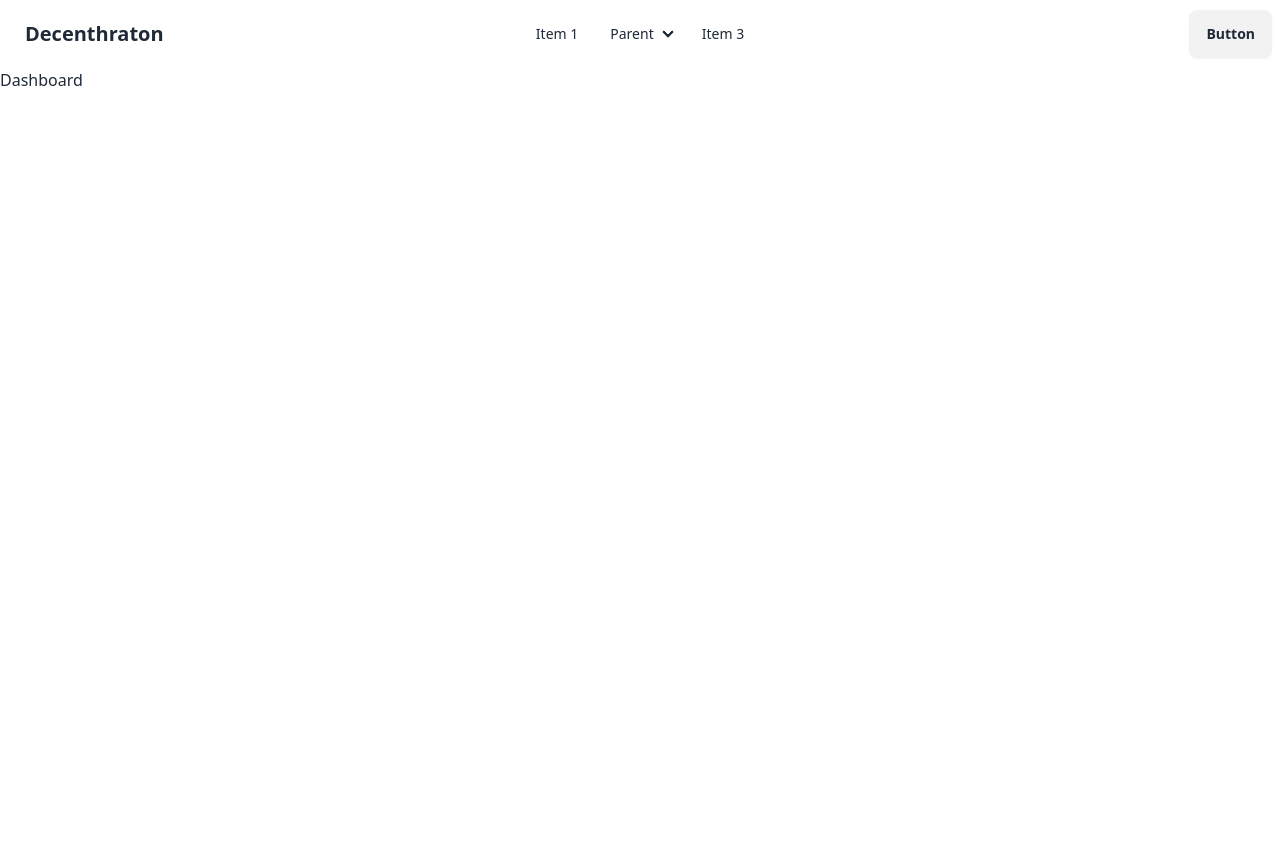
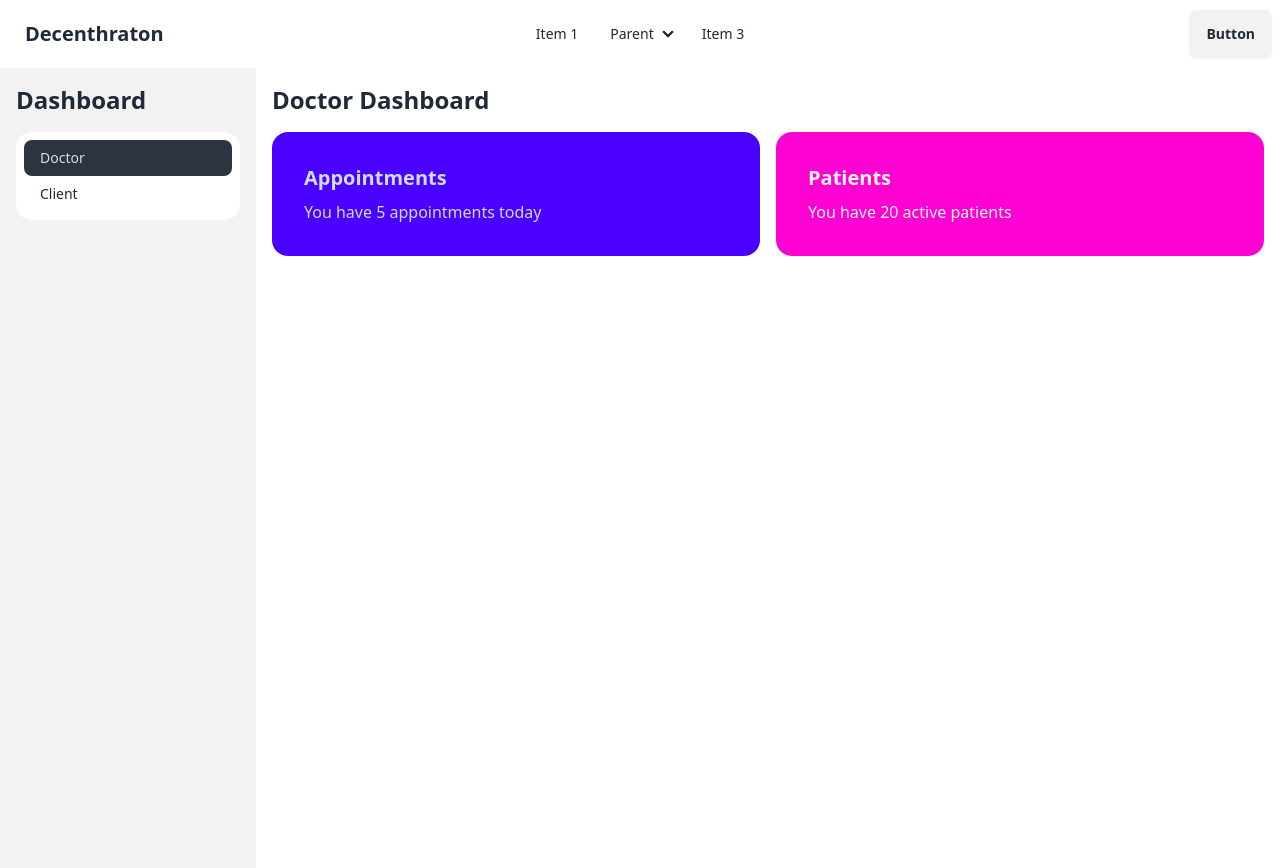
Before and after one commit to slackerkids/aitrack, a Next.js app: page /dashboard in a window 1280 px wide. Before the commit the page ends 800 px from the top, so only its background shows below. Built offline with nearby package versions, Linux system fonts and the light colour scheme.

Commit message:
Dashboard added

```diff
--- a/app/dashboard/page.tsx
+++ b/app/dashboard/page.tsx
@@ -1,11 +1,17 @@
+"use client"
+import React, { useState } from 'react';
+import Sidebar from '@/components/Sidebar';
+import Doctor from '@/components/Doctor';
+import Client from '@/components/Client';
 
-import Navbar from "@/components/Navbar";
 
-export default function Home() {
+export default function Dashboard() {
+  const [activeView, setActiveView] = useState<'doctor' | 'client'>('doctor');
   return (
-    <div className="">
-      <div>
-        Dashboard
+    <div className="flex">
+      <Sidebar activeView={activeView} setActiveView={setActiveView} />
+      <div className="flex-1">
+        {activeView === 'doctor' ? <Doctor /> : <Client />}
       </div>
     </div>
   );
--- /dev/null
+++ b/components/Client.tsx
@@ -0,0 +1,23 @@
+const Client = () => {
+  return (
+    <div className="p-4">
+      <h2 className="text-2xl font-bold mb-4">Client Dashboard</h2>
+      <div className="grid grid-cols-2 gap-4">
+        <div className="card bg-accent text-accent-content">
+          <div className="card-body">
+            <h3 className="card-title">Upcoming Appointments</h3>
+            <p>You have 2 upcoming appointments</p>
+          </div>
+        </div>
+        <div className="card bg-neutral text-neutral-content">
+          <div className="card-body">
+            <h3 className="card-title">Medical Records</h3>
+            <p>Last updated: 2 weeks ago</p>
+          </div>
+        </div>
+      </div>
+    </div>
+  );
+};
+
+export default Client;
--- /dev/null
+++ b/components/Doctor.tsx
@@ -0,0 +1,23 @@
+const Doctor = () => {
+  return (
+    <div className="p-4">
+      <h2 className="text-2xl font-bold mb-4">Doctor Dashboard</h2>
+      <div className="grid grid-cols-2 gap-4">
+        <div className="card bg-primary text-primary-content">
+          <div className="card-body">
+            <h3 className="card-title">Appointments</h3>
+            <p>You have 5 appointments today</p>
+          </div>
+        </div>
+        <div className="card bg-secondary text-secondary-content">
+          <div className="card-body">
+            <h3 className="card-title">Patients</h3>
+            <p>You have 20 active patients</p>
+          </div>
+        </div>
+      </div>
+    </div>
+  );
+};
+
+export default Doctor;
--- /dev/null
+++ b/components/Sidebar.tsx
@@ -0,0 +1,35 @@
+type ActiveView = "doctor" | "client";
+type SetActiveView = React.Dispatch<React.SetStateAction<ActiveView>>;
+
+interface SidebarProps {
+  activeView: ActiveView;
+  setActiveView: SetActiveView;
+}
+
+const Sidebar = ({ activeView, setActiveView }: SidebarProps) => {
+  return (
+    <div className="w-64 bg-base-200 h-screen p-4">
+      <h2 className="text-2xl font-bold mb-4">Dashboard</h2>
+      <ul className="menu bg-base-100 w-56 rounded-box">
+        <li>
+          <a
+            className={activeView === "doctor" ? "active" : ""}
+            onClick={() => setActiveView("doctor")}
+          >
+            Doctor
+          </a>
+        </li>
+        <li>
+          <a
+            className={activeView === "client" ? "active" : ""}
+            onClick={() => setActiveView("client")}
+          >
+            Client
+          </a>
+        </li>
+      </ul>
+    </div>
+  );
+};
+
+export default Sidebar;
```
